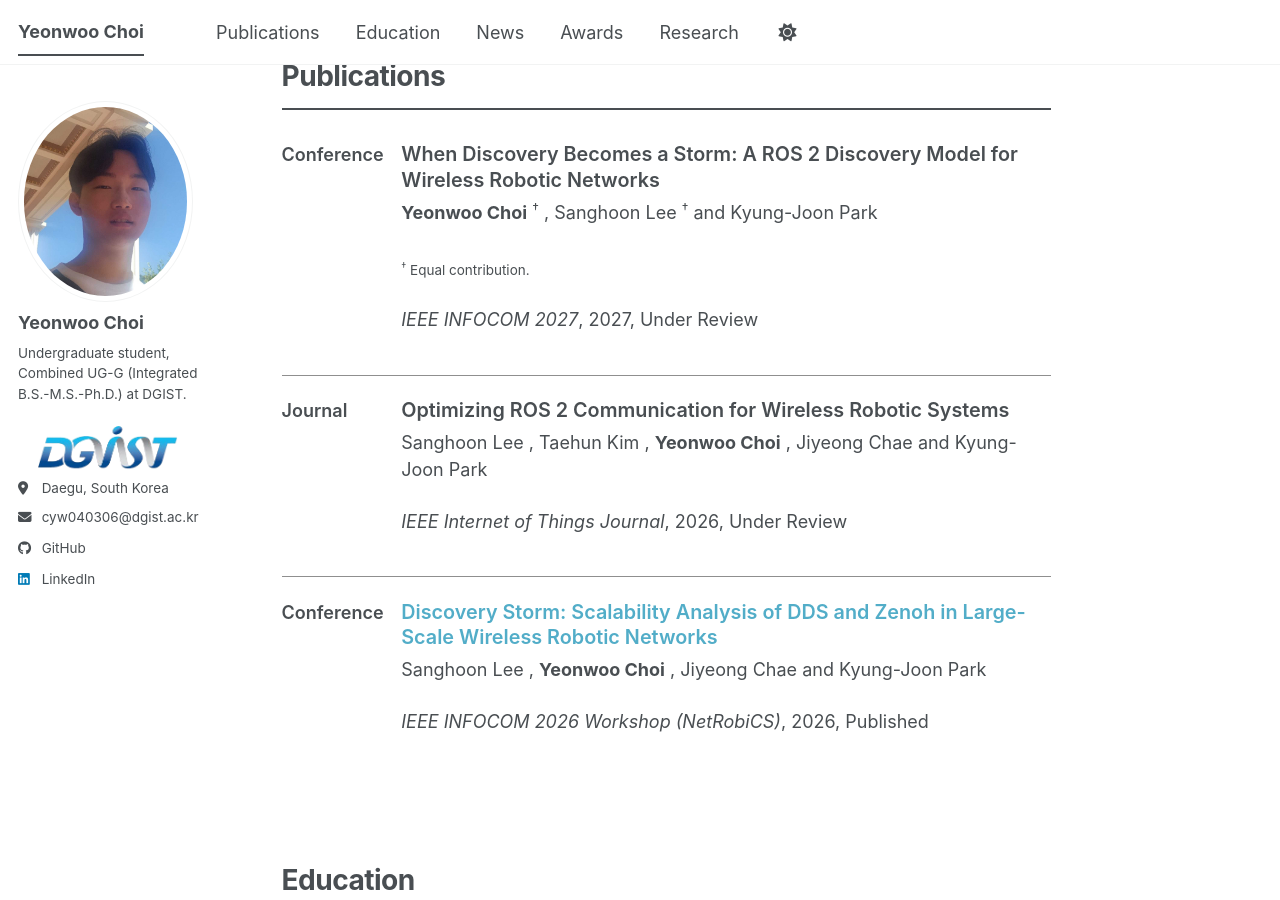
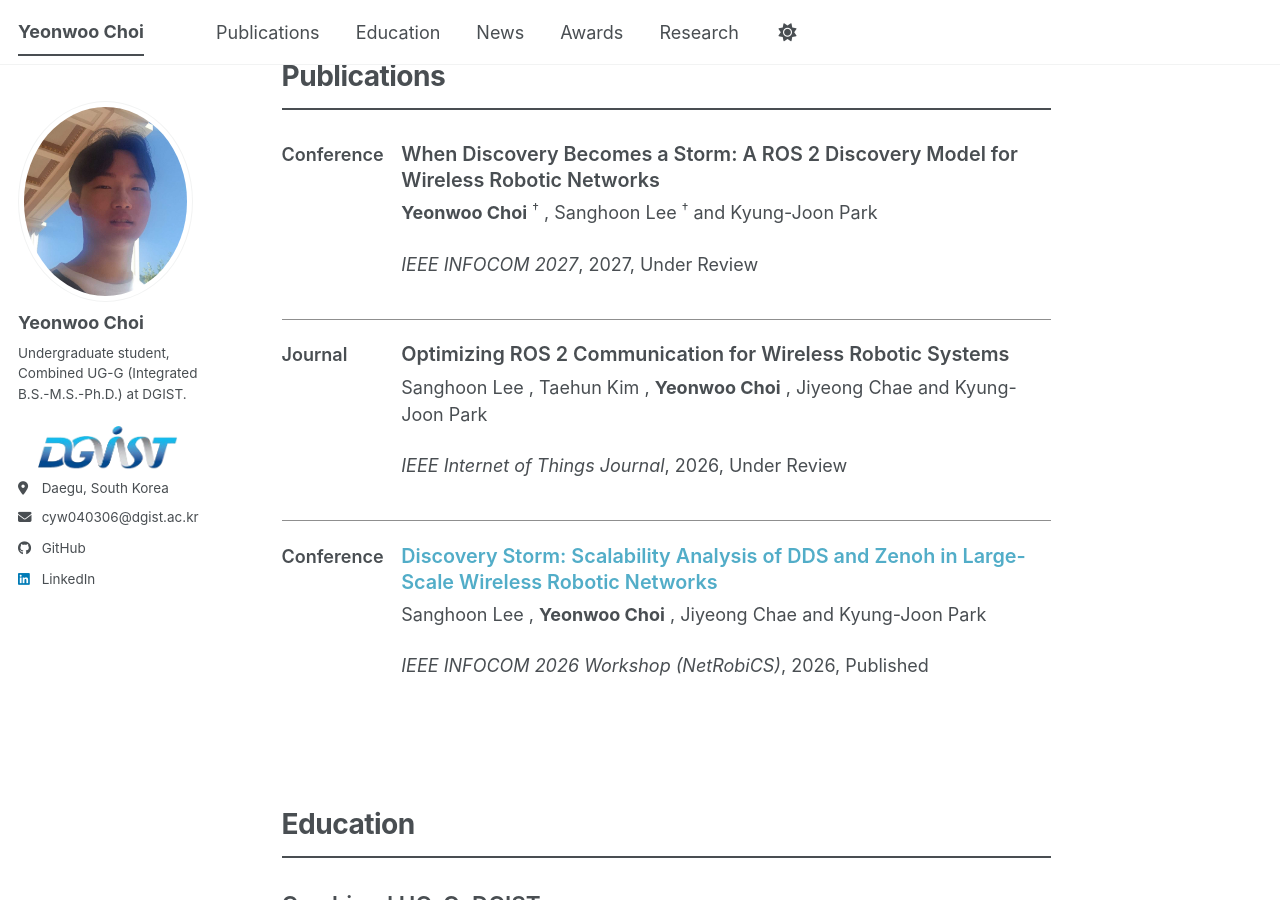
Before and after one commit to CTypeCharger/CTypeCharger.github.io, a Jekyll site: the page built from _pages/about.html, in a window 1280 px wide and 900 px high, scrolled down 528 px. Built offline with Jekyll 4.4.1, drawn with Linux system fonts in a browser that asks for light colours; a script bundle is joined from its source files by our own code; library files that are not in the unit come from our copies.

Commit message:
Keep only dagger markers for equal authors

```diff
--- a/_includes/archive-publication-inline.html
+++ b/_includes/archive-publication-inline.html
@@ -41,16 +41,6 @@
           {% endfor %}
         </p>
       </div>
-      {% if post.equal_contributors %}
-        <div class="publication-inline__heading publication-inline__authors-row">
-          {% if post.publication_type %}
-            <span class="publication-inline__type publication-inline__type-placeholder" aria-hidden="true"></span>
-          {% endif %}
-          <p class="publication-inline__authors">
-            <small><sup>&dagger;</sup> Equal contribution.</small>
-          </p>
-        </div>
-      {% endif %}
     {% endif %}
 
     {% if post.collection == 'publications' %}
```
